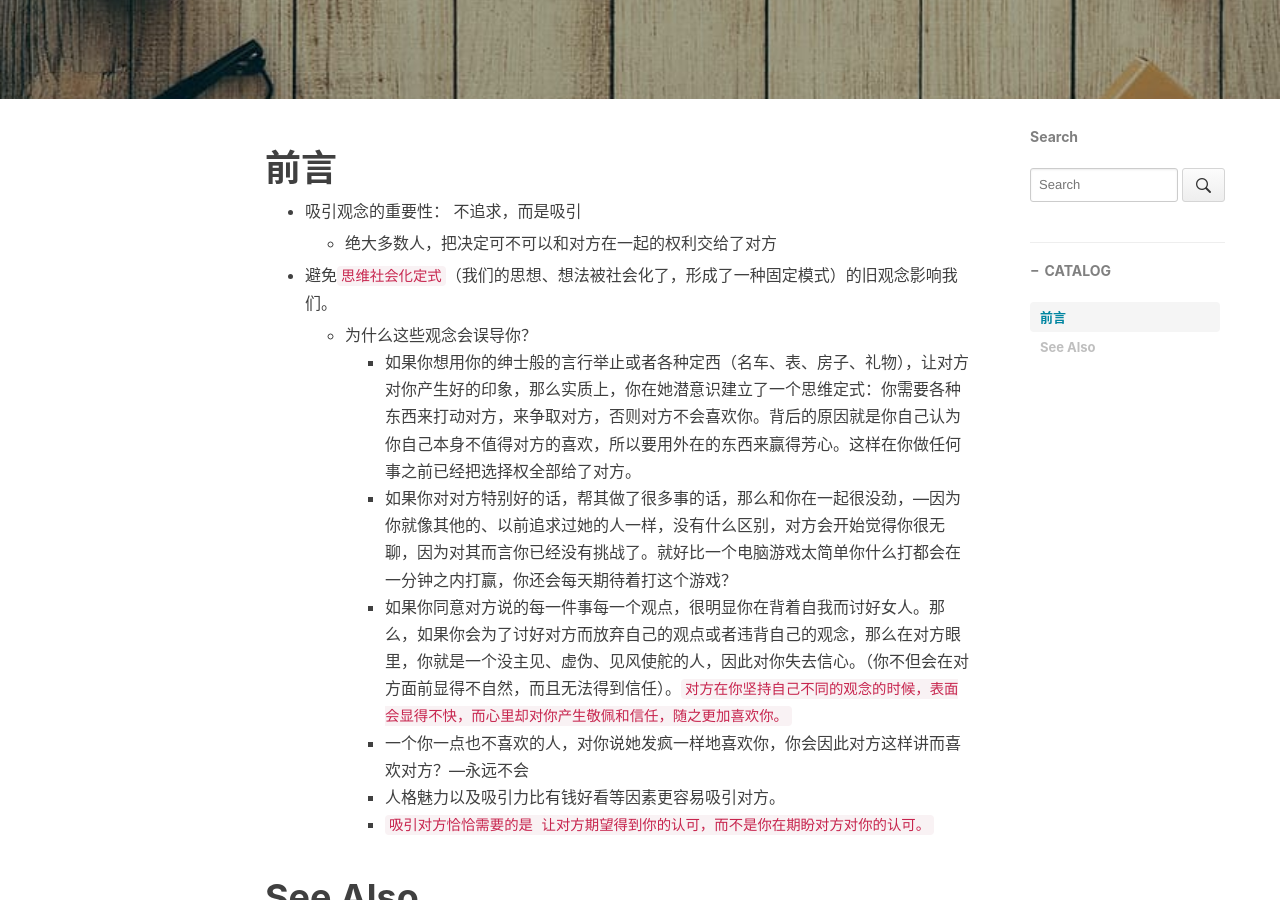
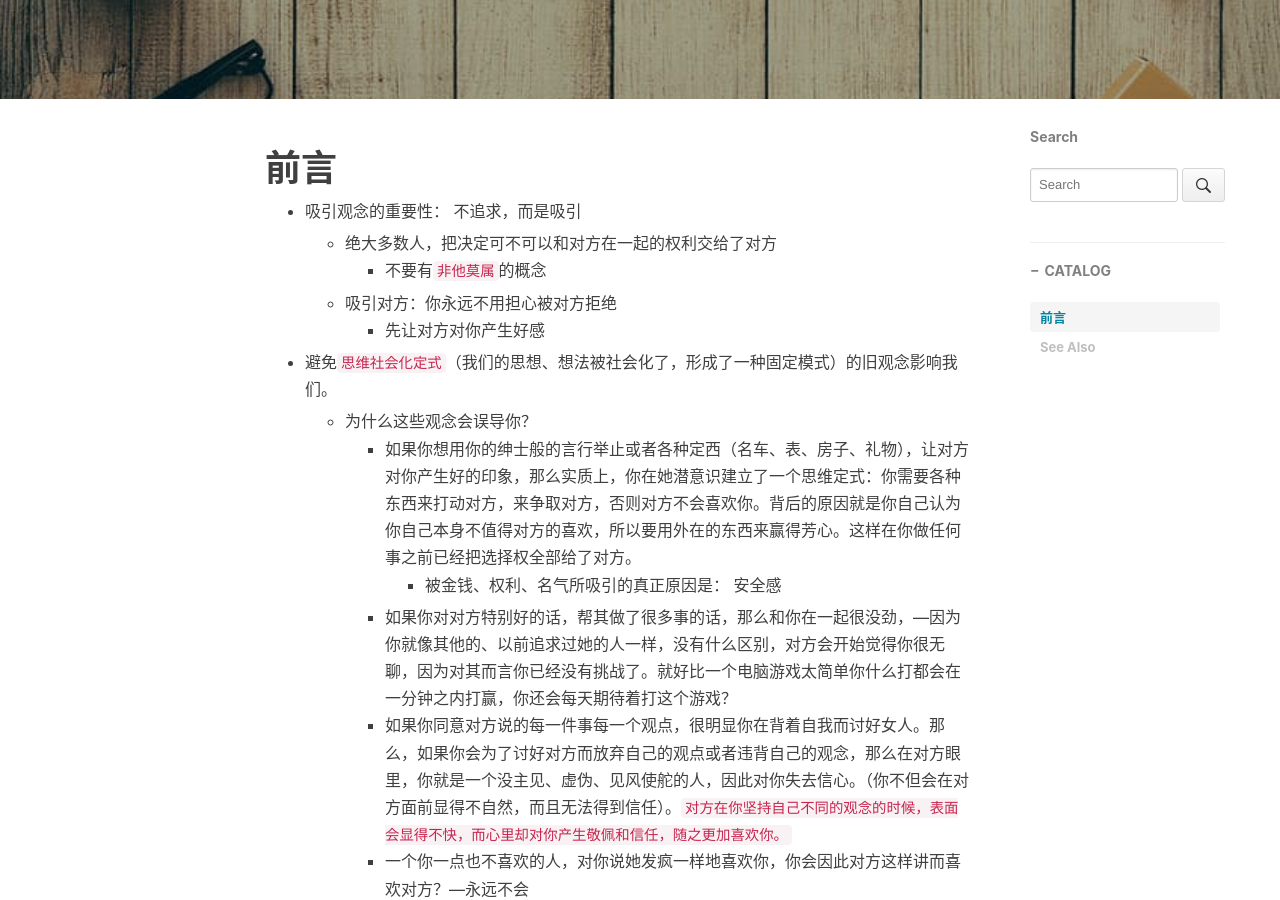
Before and after one commit to pua1203/pua1203.github.io, a Jekyll site: the page built from _posts/HookedOnMe/2018-10-16-What_attracts_girls.md, in a window 1280 px wide and 900 px high, scrolled down 424 px. Built offline with Jekyll 4.4.1, drawn with Linux system fonts in a browser that asks for light colours; nearby versions of some CDN libraries; comment, search, counter and statistics services are not loaded.

Commit message:
被金钱、权利、名气所吸引的真正原因是： 安全感

```diff
--- a/_posts/HookedOnMe/2018-10-16-What_attracts_girls.md
+++ b/_posts/HookedOnMe/2018-10-16-What_attracts_girls.md
@@ -18,16 +18,22 @@ subtitle: 什么吸引对方
 * 吸引观念的重要性： 不追求，而是吸引
 
   * 绝大多数人，把决定可不可以和对方在一起的权利交给了对方
+    * 不要有`非他莫属`的概念
+  * 吸引对方：你永远不用担心被对方拒绝
+    * 先让对方对你产生好感
 
 * 避免`思维社会化定式`（我们的思想、想法被社会化了，形成了一种固定模式）的旧观念影响我们。
 
   * 为什么这些观念会误导你？
     * 如果你想用你的绅士般的言行举止或者各种定西（名车、表、房子、礼物），让对方对你产生好的印象，那么实质上，你在她潜意识建立了一个思维定式：你需要各种东西来打动对方，来争取对方，否则对方不会喜欢你。背后的原因就是你自己认为你自己本身不值得对方的喜欢，所以要用外在的东西来赢得芳心。这样在你做任何事之前已经把选择权全部给了对方。
+      * 被金钱、权利、名气所吸引的真正原因是： 安全感
     * 如果你对对方特别好的话，帮其做了很多事的话，那么和你在一起很没劲，---因为你就像其他的、以前追求过她的人一样，没有什么区别，对方会开始觉得你很无聊，因为对其而言你已经没有挑战了。就好比一个电脑游戏太简单你什么打都会在一分钟之内打赢，你还会每天期待着打这个游戏？
     * 如果你同意对方说的每一件事每一个观点，很明显你在背着自我而讨好女人。那么，如果你会为了讨好对方而放弃自己的观点或者违背自己的观念，那么在对方眼里，你就是一个没主见、虚伪、见风使舵的人，因此对你失去信心。（你不但会在对方面前显得不自然，而且无法得到信任）。`对方在你坚持自己不同的观念的时候，表面会显得不快，而心里却对你产生敬佩和信任，随之更加喜欢你。`
     * 一个你一点也不喜欢的人，对你说她发疯一样地喜欢你，你会因此对方这样讲而喜欢对方？---永远不会
     * 人格魅力以及吸引力比有钱好看等因素更容易吸引对方。
     * `吸引对方恰恰需要的是 让对方期望得到你的认可，而不是你在期盼对方对你的认可。`
+
+
 
 
 
```
